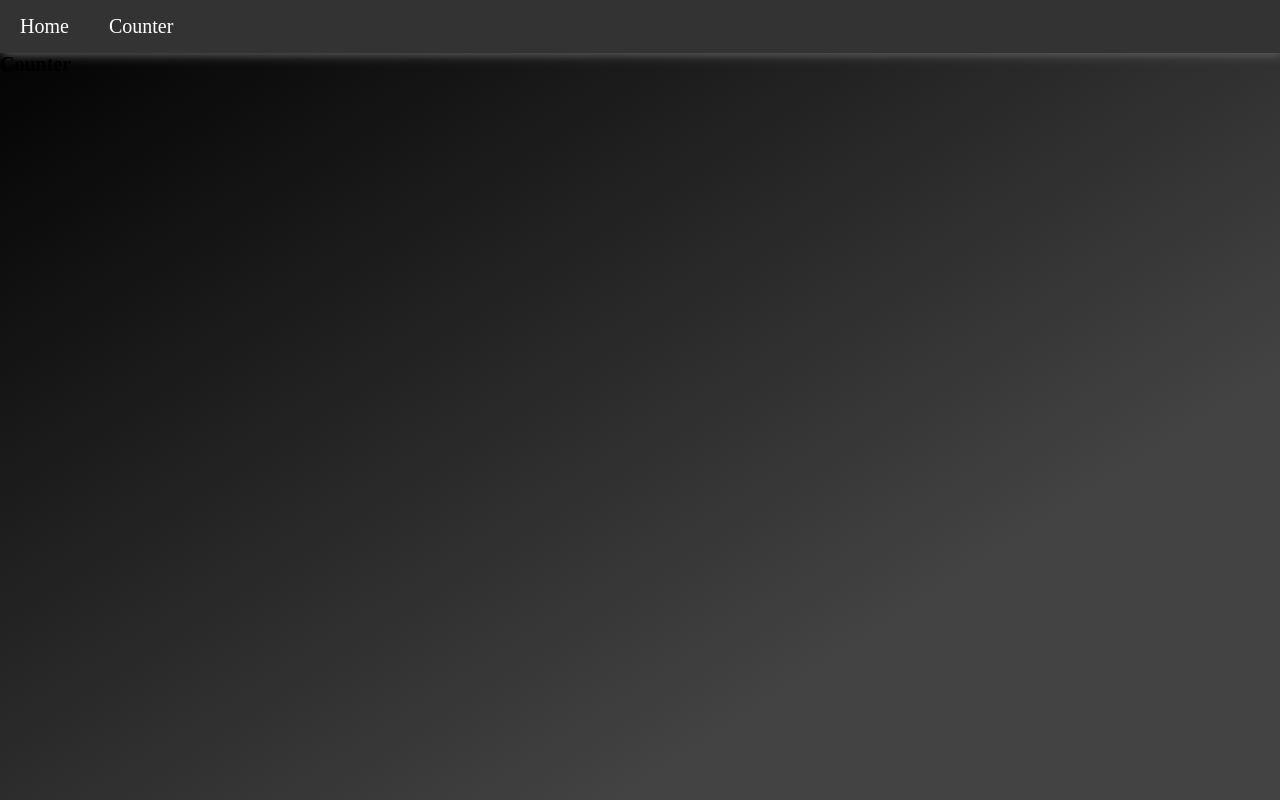
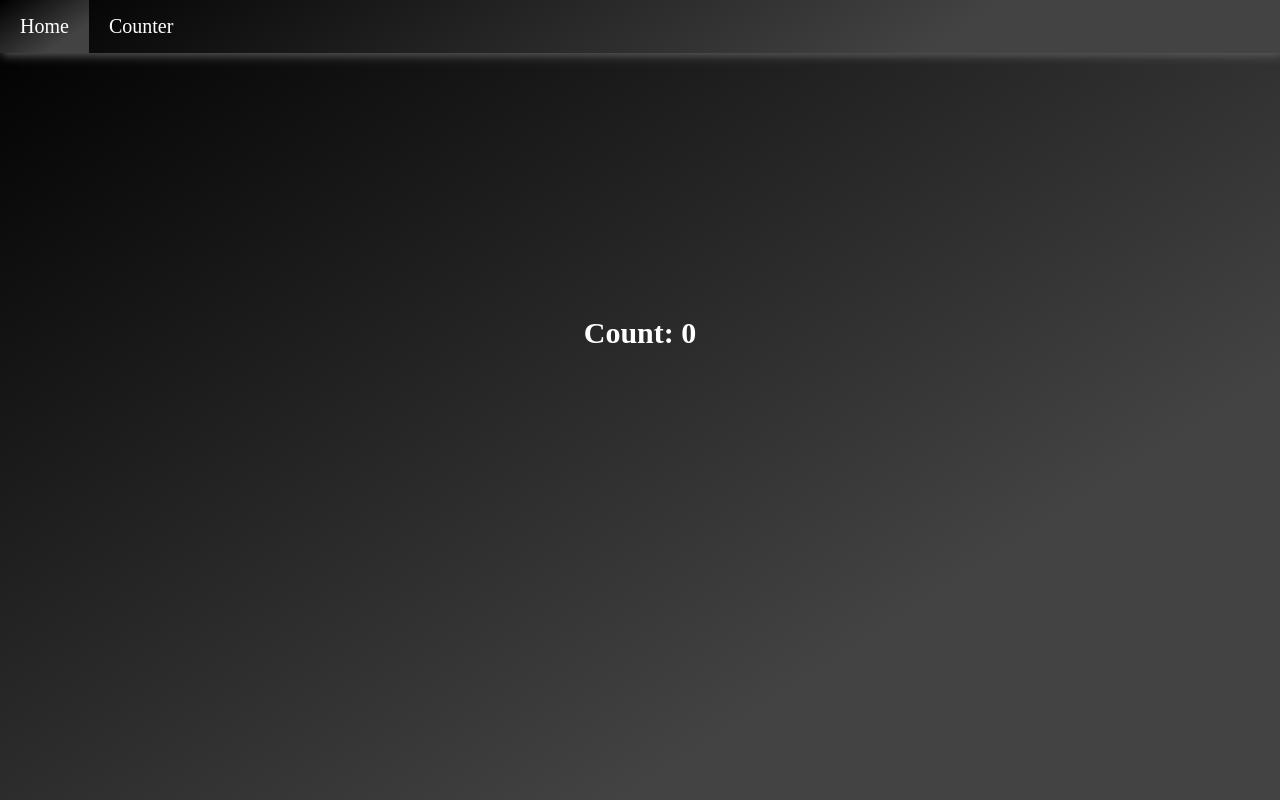
Before and after one commit to Ryan-Solomon/turbo-engine, a React (Create React App) app: page /counter in a window 1280 px wide. Built offline with nearby package versions, Linux system fonts and the light colour scheme.

Commit message:
add counter

```diff
--- /dev/null
+++ b/src/components/Counter.tsx
@@ -0,0 +1,25 @@
+import React from 'react';
+import styled from 'styled-components';
+
+export const Counter = () => {
+  return (
+    <Container>
+      <CounterContainer>
+        <CounterTitle>Count: 0</CounterTitle>
+      </CounterContainer>
+    </Container>
+  );
+};
+
+const Container = styled.div`
+  display: grid;
+  place-items: center;
+  height: 70vh;
+`;
+
+const CounterContainer = styled.div``;
+
+const CounterTitle = styled.h1`
+  color: white;
+  font-size: 3rem;
+`;
--- a/src/components/Nav.tsx
+++ b/src/components/Nav.tsx
@@ -18,7 +18,8 @@ export const Nav = () => {
 };
 
 const NavContainer = styled.nav`
-  background: #333;
+  background-color: #000000;
+  background-image: linear-gradient(147deg, #000000 0%, #434343 74%);
   box-shadow: 2px 2px 10px #636363;
 `;
 
@@ -34,8 +35,9 @@ const NavItem = styled.li`
   transition: all 0.2s ease;
 
   &:hover {
-    background: #bdbdbd;
-    color: #000000;
+    background-color: #000000;
+    background-image: linear-gradient(147deg, #000000 0%, #434343 74%);
     cursor: pointer;
+    color: #dddddd;
   }
 `;
--- a/src/pages/CounterPage.tsx
+++ b/src/pages/CounterPage.tsx
@@ -1,9 +1,10 @@
 import React from 'react';
+import { Counter } from '../components/Counter';
 
 export const CounterPage = () => {
   return (
     <>
-      <h1>Counter</h1>
+      <Counter />
     </>
   );
 };
```
